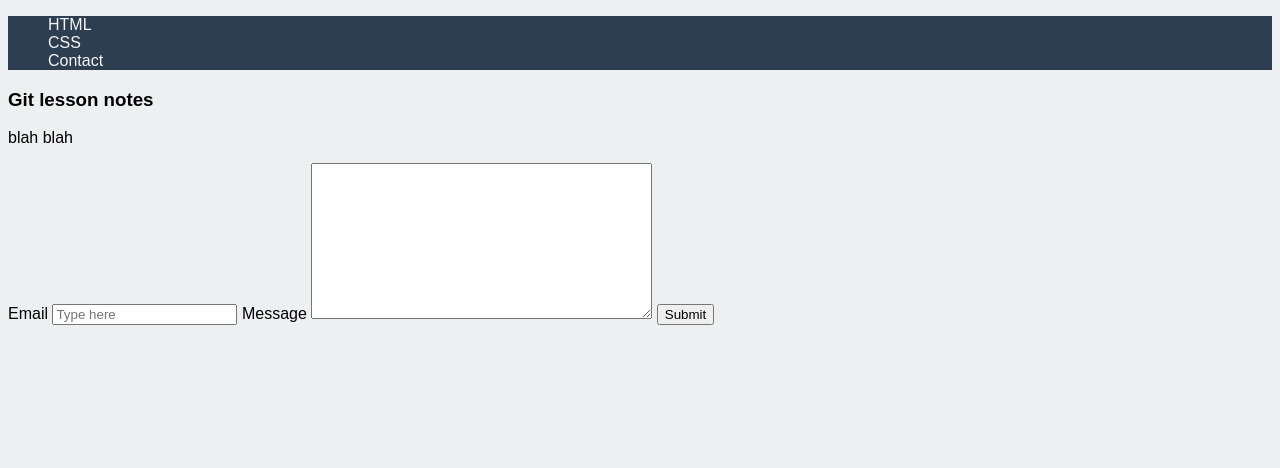
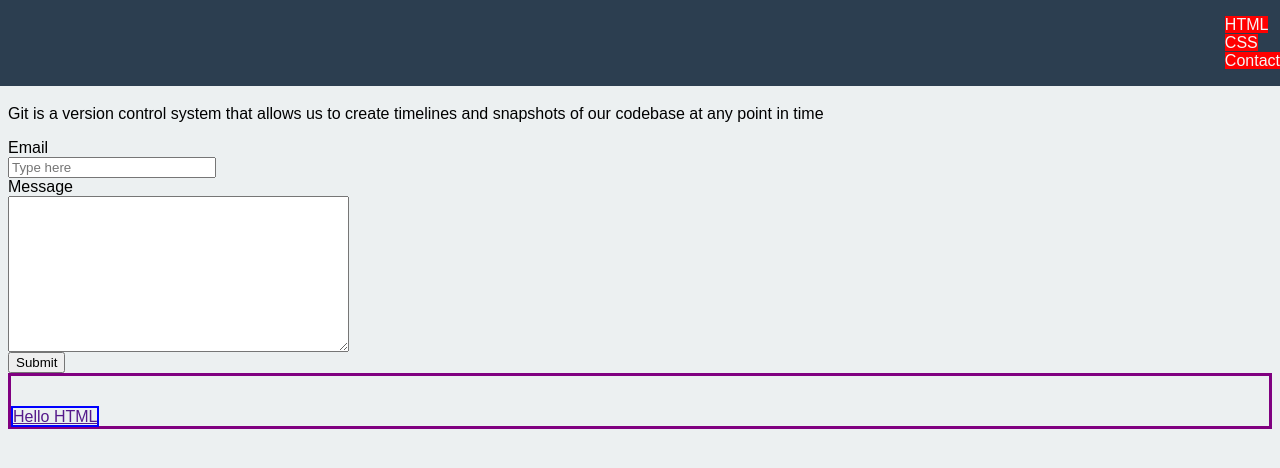
Before and after one commit to maryreagan/html-css-lesson, a plain HTML site: page index.html in a window 1280 px wide. Drawn offline with Linux system fonts and the light colour scheme.

Commit message:
float added to .menu

```diff
--- a/index.html
+++ b/index.html
@@ -1,6 +1,6 @@
 <!DOCTYPE html>
 <html lang="en">
-    <!-- defines page language. Helps with accessibility -->
+    <!-- Defines page language. Helps with accessibility. -->
 <head>
     <meta charset="UTF-8">
     <meta http-equiv="X-UA-Compatible" content="IE=edge">
@@ -9,30 +9,37 @@
     <title>HTML & CSS Lesson</title>
 </head>
 <body>
-    <nav style="background-color: slategray;">
+    <!-- Inline CSS styling -->
+    <nav style="background-color: red;">
         <ul class="menu">
             <li class="menu-options"><a href="#html" class="nav-link">HTML</a></li>
             <li class="menu-options"><a href="#css" class="nav-link">CSS</a></li>
-            <li class="menu-options"><a href="#form-container" class="nav-link">Contact</a></li>
+            <li id="contact" class="menu-options"><a href="#form-container" class="nav-link">Contact</a></li>
         </ul>
     </nav>
-        <div>
-            <h3>Git lesson notes   </h3>
-            <p>blah blah</p>
-        </div>
-    <div id="form-container"></div>
+
+    <div style="margin-top: 4em;">
+        <h3>Git Lesson Notes</h3>
+        <p>Git is a version control system that allows us to create timelines and snapshots of our codebase at any point in time</p>
+    </div>
+
+    <div id="form-container">
         <form action="">
-            <label for="email">Email</label>
-            <input type="email"
-            placeholder="Type here"
+            <label class="form-display" for="email">Email</label>
+            <input id="email-input" class="form-display" type="email" placeholder="Type here"
             autocapitalize="off"
             autocomplete="off"
             autocorrect="off">
-            <label for="message">Message</label>
-            <textarea name="message"
-            id="message" cols="40" rows="10"></textarea>
-            <button id="submit"
-            class="submit">Submit</button>
+            <label  class="form-display" for="message">Message</label>
+            <textarea class="form-display" name="message" cols="40" rows="10"></textarea>
+            <button id="submit" class="submit">Submit</button>
         </form>
+    </div>
+
+    <div class="test">
+        <a style="border: 2px solid blue;" href="">Hello HTML</a>
+    </div>
+
+
 </body>
 </html>
--- a/style.css
+++ b/style.css
@@ -1,27 +1,42 @@
-/* CSS follows rulesets */
-/* ruleset
+/*  CSS Follows Rulesets */
 
-selector{
+/*
+Ruleset
+Selector {
     declaration
     property: value;
     property: value;
 }
 */
+
 /*
-box model
+Box Model
+Every element has a margin, border, and padding
+* Margin -> space from element to its parent
+* Border -> a frame that encompasses an element
+* Padding -> space between element and its children elements
+*/
 
-every element has a margin, border, and padding
-*margin> space from an element to its parent
-*border> a frame that encompasses an element
-*PADDING> Space between element and its children element
-*/
+/* * {
+    margin: 0;
+    padding: 0;
+    border: 0;
+} */
+
 body {
     background-color: #ecf0f1;
     font-family: Arial, Helvetica, sans-serif;
 }
 
 nav {
+    position: absolute;
+    top: 0;
+    left: 0;
+    width: 100vw;
     background-color: #2c3e50 !important;
+}
+.menu{
+    float: right;
 }
 
 .menu-options {
@@ -31,8 +46,23 @@ nav {
 .nav-link {
     text-decoration: none;
     color: whitesmoke;
+    background-color: red;
 }
 
 .nav-link:hover {
     color: #2980b9;
 }
+
+.form-display {
+    display: block;
+}
+
+#email-input {
+    width: 15em;
+}
+
+.test {
+    display: block;
+    border: 3px solid purple;
+    padding-top: 2em
+}
```
